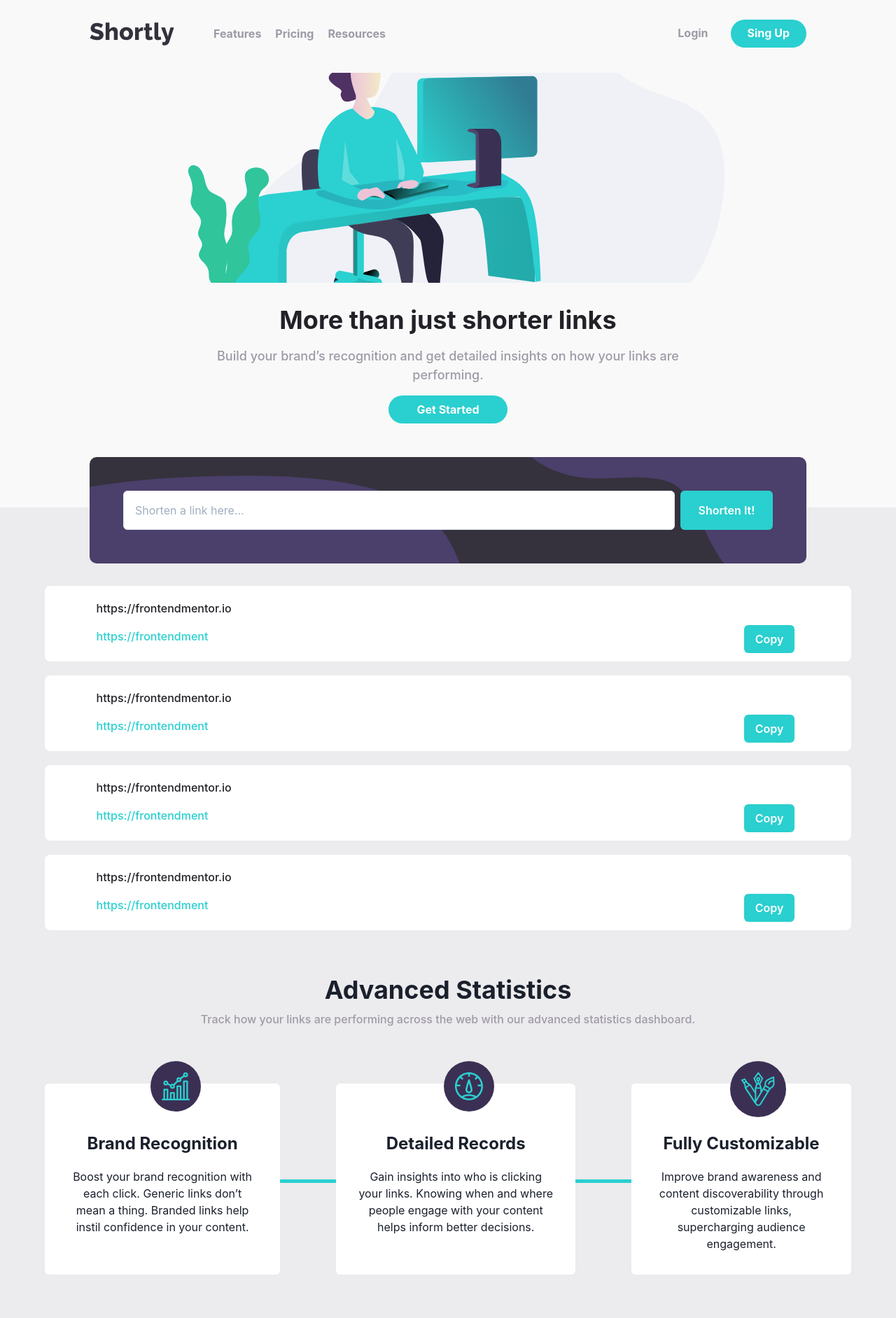
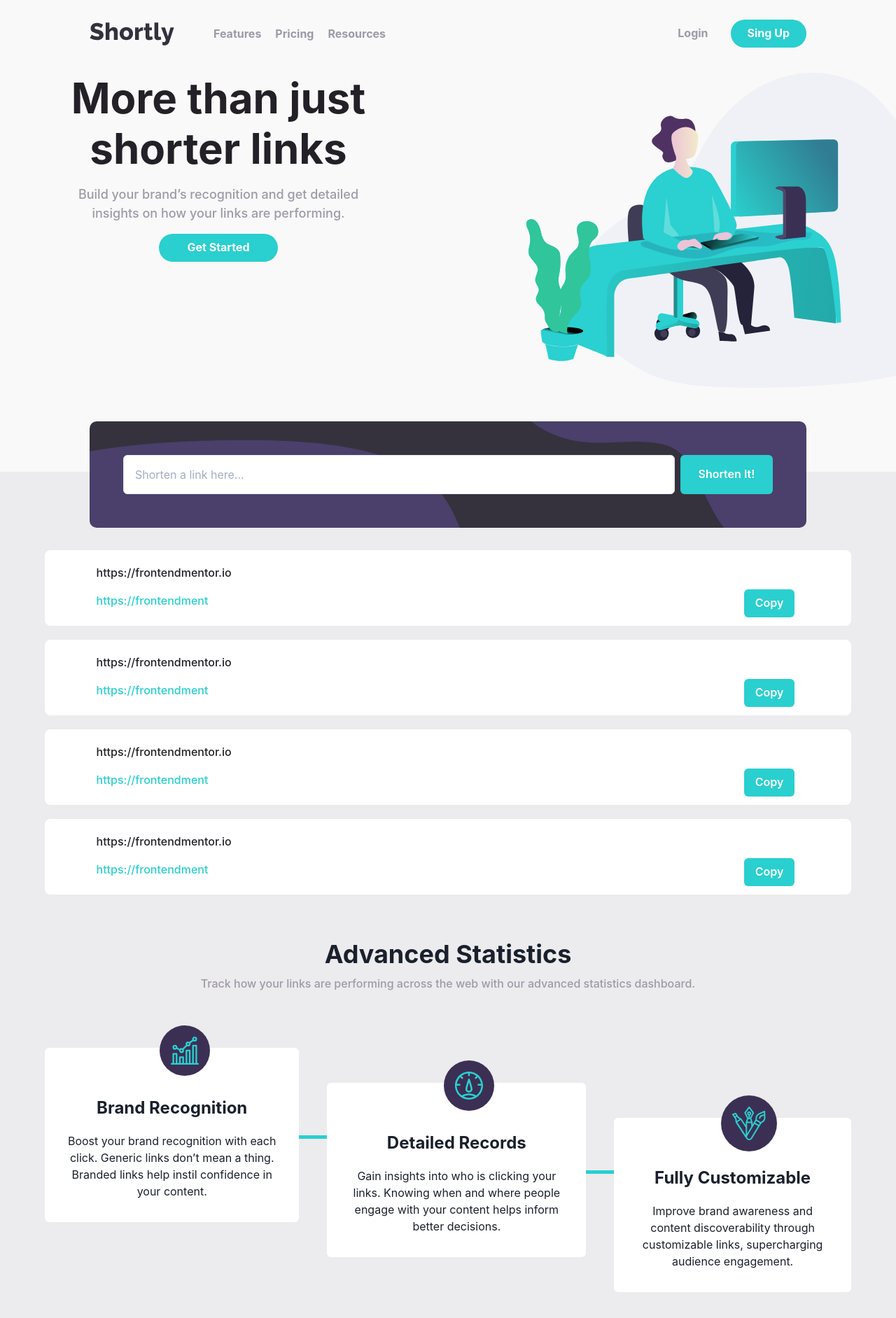
Before and after one commit to brayanpesantes/url-shortening-app, a React (Vite) app: page / in a window 1280 px wide. Shown: the top 1883 px of the page at 70% size. Built offline with nearby package versions, Linux system fonts and the light colour scheme.

Commit message:
modicacioones

```diff
--- a/src/components/CardAdvance/index.jsx
+++ b/src/components/CardAdvance/index.jsx
@@ -1,15 +1,17 @@
 import { Box, Heading, Icon, Image, Text } from '@chakra-ui/react'
 import React from 'react'
 
-function CardAdvance({ image, title, text }) {
+function CardAdvance({ image, title, text, ...res }) {
   return (
     <Box
+
       pos="relative"
       bg="white"
       borderRadius="md"
       textAlign={"center"}
       position="relative"
       p={8}
+      h={"fit-content"}
       className="borderChild"
     >
       <Box
--- a/src/components/Hero/index.jsx
+++ b/src/components/Hero/index.jsx
@@ -4,12 +4,12 @@ import ImageHero from '../../../public/images/illustration-working.svg'
 
 function Hero() {
   return (
-    <Stack spacing={8}>
+    <Stack spacing={8} direction={{ base: 'column', lg: "row-reverse" }} w="full">
       <Box
-        flexBasis={"100%"}
+        flexBasis={{ base: "100%", lg: '50%' }}
         pos="relative"
       >
-        <Box pos={"relative"} height={300} >
+        <Box pos={"relative"} height={{ base: 300, lg: "450px" }} >
           <Image
             src={ImageHero}
             pos={"absolute"}
@@ -17,19 +17,20 @@ function Hero() {
             objectPosition={"left"}
             height={"full"}
             w="full"
-            right={-3} />
+            right={{ base: -3, lg: -24 }} />
         </Box>
       </Box>
 
-      <Box flexBasis={"100%"}>
+      <Box flexBasis={{ base: "100%", lg: "50%" }}>
         <VStack
-          w="90%"
+          w={{ base: "90%", lg: "70% " }}
           marginX={"auto"}
           spacing={4}
+
         >
           <Heading
             textAlign={"center"}
-            fontSize={"4xl"}
+            fontSize={{ base: "4xl", lg: "6xl" }}
             fontWeight={700}
             color="neutral.500"
           >
--- a/src/components/ListAdvance/index.jsx
+++ b/src/components/ListAdvance/index.jsx
@@ -7,15 +7,23 @@ import DetailedRecords from '../../../public/images/icon-detailed-records.svg'
 import FullyCustomizable from '../../../public/images/icon-fully-customizable.svg'
 function ListAdvance() {
   return (
-    <Box py={16} w="90%">
+    <Box py={16} w="90%" >
       <SectionAdvance />
-      <Stack spacing={20} mt={14} w="100%" direction={{ base: 'column', lg: "row" }} >
+      <Stack
+        spacing={10}
+        mt={14}
+        w="100%"
+        direction={{ base: 'column', lg: "row" }}
+
+        height={{ sm: "auto", md: "400px" }}
+      >
         <CardAdvance
           image={BrandRecognition}
           title="Brand Recognition"
           text="Boost your brand recognition with each click. Generic links don’t mean a thing. Branded links help instil confidence in your content."
         />
         <CardAdvance
+
           image={DetailedRecords}
           title="Detailed Records"
           text="Gain insights into who is clicking your links. Knowing when and where
--- a/src/main.css
+++ b/src/main.css
@@ -9,7 +9,7 @@
 }
 
 @media screen and (min-width: 1024px) {
-    .borderChild:nth-last-child(n+2)::before {
+    .borderChild:nth-child(1)::before {
         content: ' ';
         position: absolute;
         width: 5rem;
@@ -18,4 +18,19 @@
         top: 50%;
         background: hsl(180, 66%, 49%);
     }
+    .borderChild:nth-child(2)::before {
+        content: ' ';
+        position: absolute;
+        width: 5rem;
+        height: 5px;
+        right: -5rem;
+        top: 50%;
+        background: hsl(180, 66%, 49%);
+    }
+    .borderChild:nth-child(2) {
+        margin-top: 50px;
+    }
+    .borderChild:nth-child(3) {
+        margin-top: 100px;
+    }
 }
```
